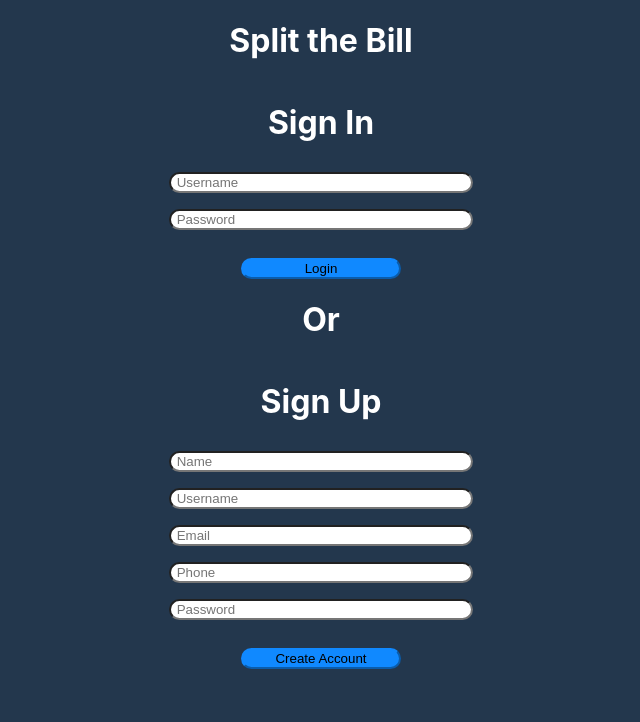
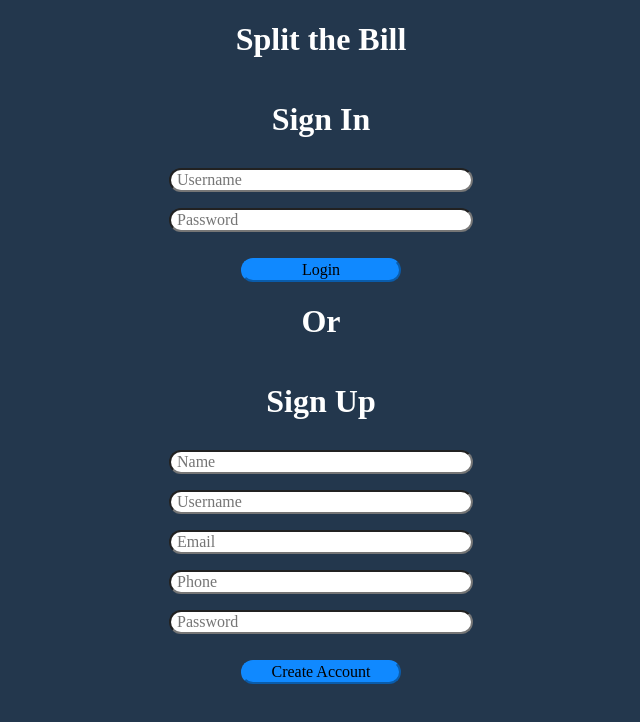
Before and after one commit to BW-Split-the-Bill/Frontend, a React (Create React App) app in the folder split-the-bill/: page / in a window 1280 px wide. Shown: the top 722 px of the page, without its empty margins (319-959 px from the left). Built offline with nearby package versions, Linux system fonts and the light colour scheme.

Commit message:
some final touches to the login screen because im in a perfectionist mood

```diff
--- a/split-the-bill/src/App.css
+++ b/split-the-bill/src/App.css
@@ -37,6 +37,10 @@ html {
   color: white;
 }
 
+.App {
+  font-family: 'Bitter', serif;
+}
+
 Form {
   display: flex;
   flex-direction: column;
@@ -47,6 +51,8 @@ Form {
 input {
   margin: .5rem;
   border-radius: 2rem;
+  font-size: 1rem;
+  font-family: 'Bitter', serif;
 }
 
 button {
@@ -57,6 +63,8 @@ button {
   border-radius: 2rem;
   border-color: #1089FF;
   width: 10rem;
+  font-size: 1rem;
+  font-family: 'Bitter', serif;
 }
 
 p {
--- a/split-the-bill/src/Login.js
+++ b/split-the-bill/src/Login.js
@@ -44,7 +44,7 @@ export default withFormik({
     },
 
     validationSchema: yup.object().shape({
-        username: yup.string().required('An username is required!'),
+        username: yup.string().required('Username is required!'),
         pass: yup.string().required('Password is required!')
     }),
 
--- a/split-the-bill/src/SignUp.js
+++ b/split-the-bill/src/SignUp.js
@@ -58,8 +58,8 @@ export default withFormik({
     validationSchema: yup.object().shape({
         name: yup.string().required('Name is required!'),
         username: yup.string().required('Username is required!'),
-        email: yup.string().required('An email is required!'),
-        phone: yup.string().required('A phone number is required!'),
+        email: yup.string().required('Email is required!'),
+        phone: yup.string().required('Phone number is required!'),
         pass: yup.string().required('Password is required!')
     }),
 
```
Also changed, not shown: split-the-bill/public/index.html (line endings or trailing spaces).
